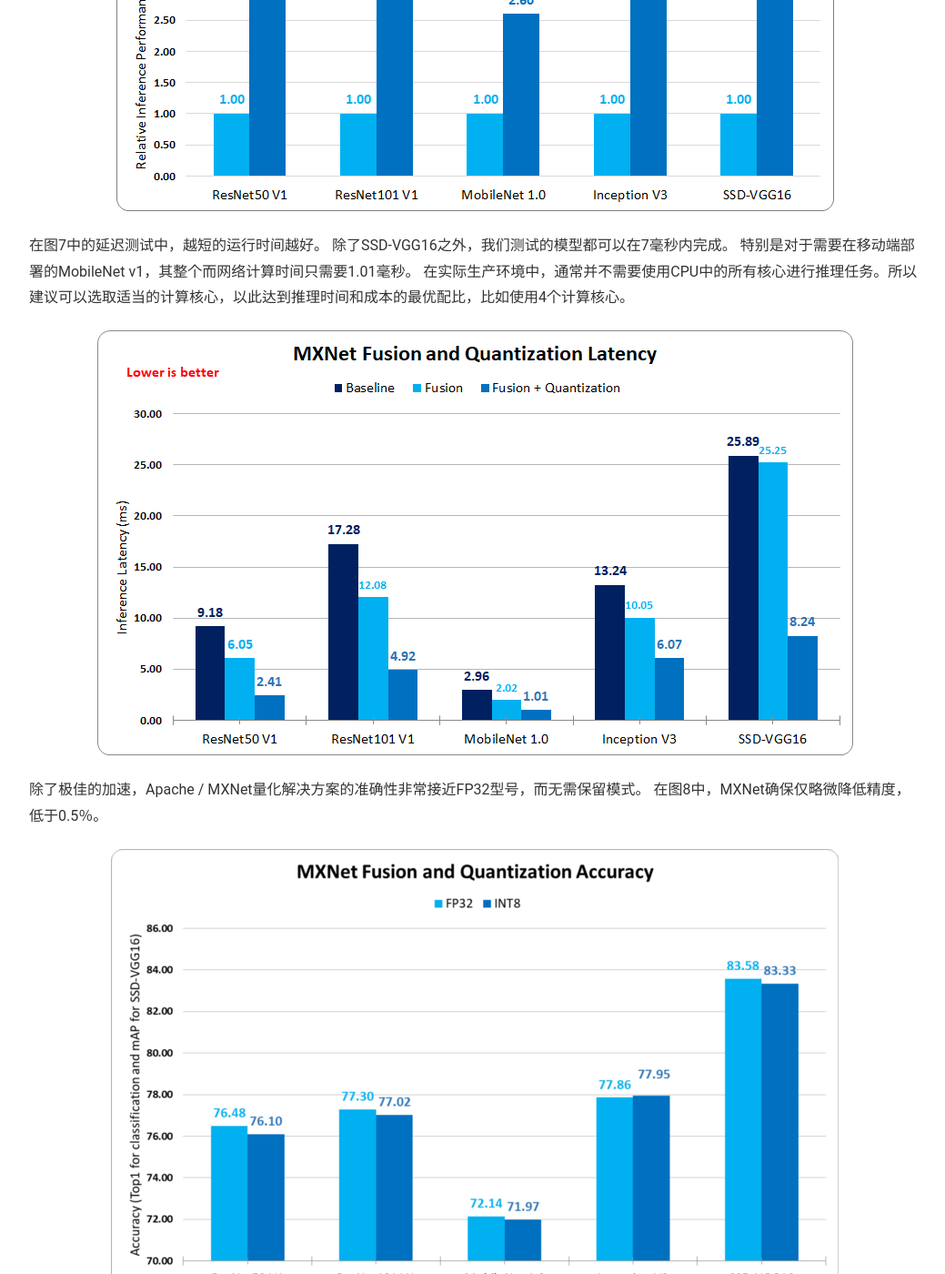
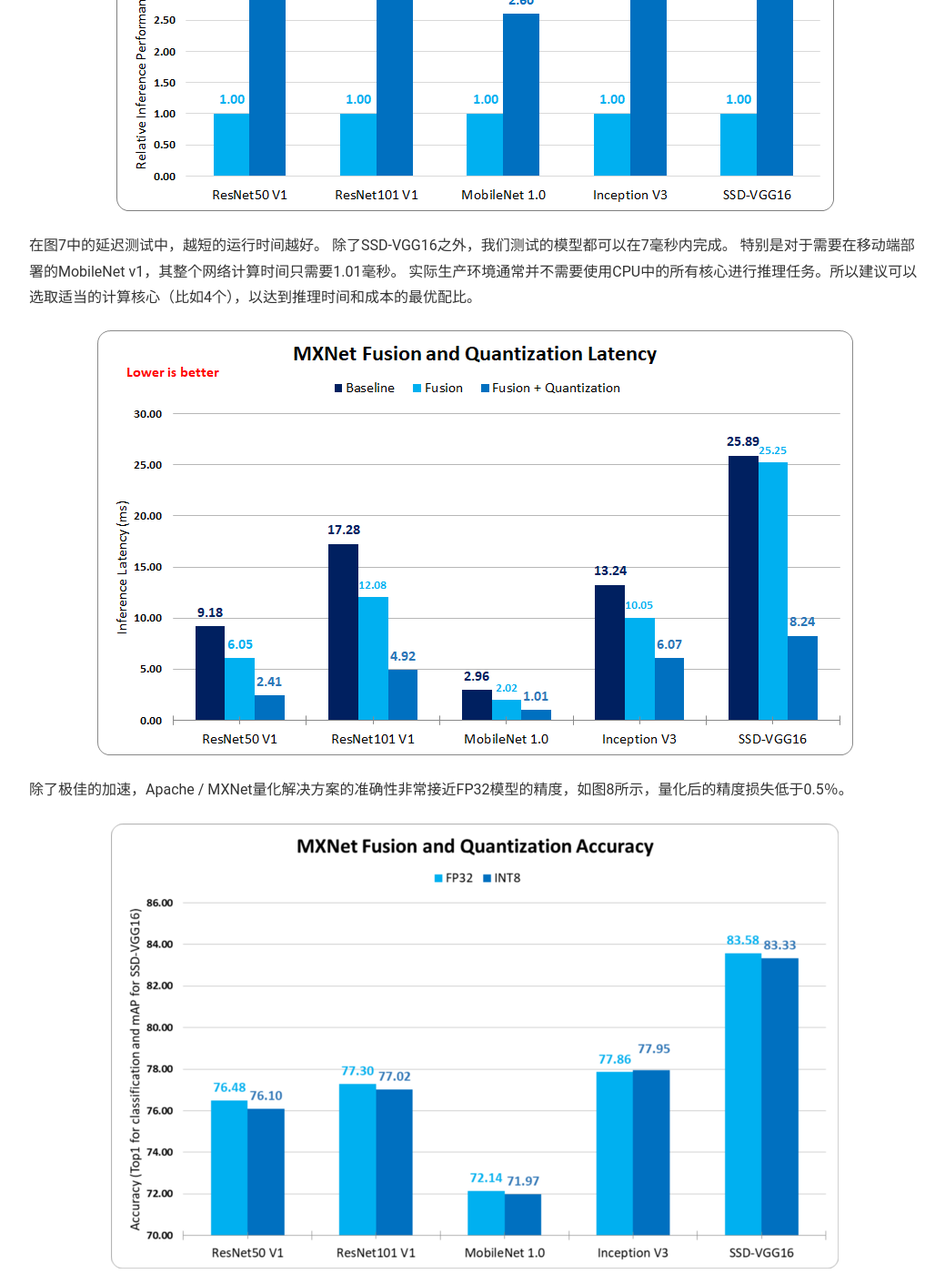
Before and after one commit to mxnet-zh/blog, a Jekyll site: the page built from _posts/2019-07-02-model-quantization.md, in a window 1280 px wide and 1400 px high, scrolled down 6707 px. Shown: the whole window at 91% size, without its empty margins (118-1157 px from the left). Built offline with Jekyll 4.4.1, drawn with Linux system fonts in a browser that asks for light colours; formulas are drawn with MathJax 3; some of the changed text lies outside the part shown.

Commit message:
update typo and ssd images for blog 2019-07-02

```diff
--- a/_posts/2019-07-02-model-quantization.md
+++ b/_posts/2019-07-02-model-quantization.md
@@ -138,12 +138,12 @@
 ![图6. MXNet\* VNNI加速比](img/2019-07-02-fig6.png)
 
 
-在图7中的延迟测试中，越短的运行时间越好。 除了SSD-VGG16之外，我们测试的模型都可以在7毫秒内完成。 特别是对于需要在移动端部署的MobileNet v1，其整个而网络计算时间只需要1.01毫秒。 在实际生产环境中，通常并不需要使用CPU中的所有核心进行推理任务。所以建议可以选取适当的计算核心，以此达到推理时间和成本的最优配比，比如使用4个计算核心。
+在图7中的延迟测试中，越短的运行时间越好。 除了SSD-VGG16之外，我们测试的模型都可以在7毫秒内完成。 特别是对于需要在移动端部署的MobileNet v1，其整个网络计算时间只需要1.01毫秒。 实际生产环境通常并不需要使用CPU中的所有核心进行推理任务。所以建议可以选取适当的计算核心（比如4个），以达到推理时间和成本的最优配比。
 
 ![图7. MXNet\* 延迟比较](img/2019-07-02-fig7.png)
 
 
-除了极佳的加速，Apache / MXNet量化解决方案的准确性非常接近FP32型号，而无需保留模式。 在图8中，MXNet确保仅略微降低精度，低于0.5％。
+除了极佳的加速，Apache / MXNet量化解决方案的准确性非常接近FP32模型的精度，如图8所示，量化后的精度损失低于0.5％。
 
 ![图8. MXNet\* 融合和量化精度对比](img/2019-07-02-fig8.png)
 
```
Also changed, not shown: other parts of _posts/2019-07-02-model-quantization.md (+2 -2 lines), img/2019-07-02-fig4.1.jpg, img/2019-07-02-fig4.2.jpg.
